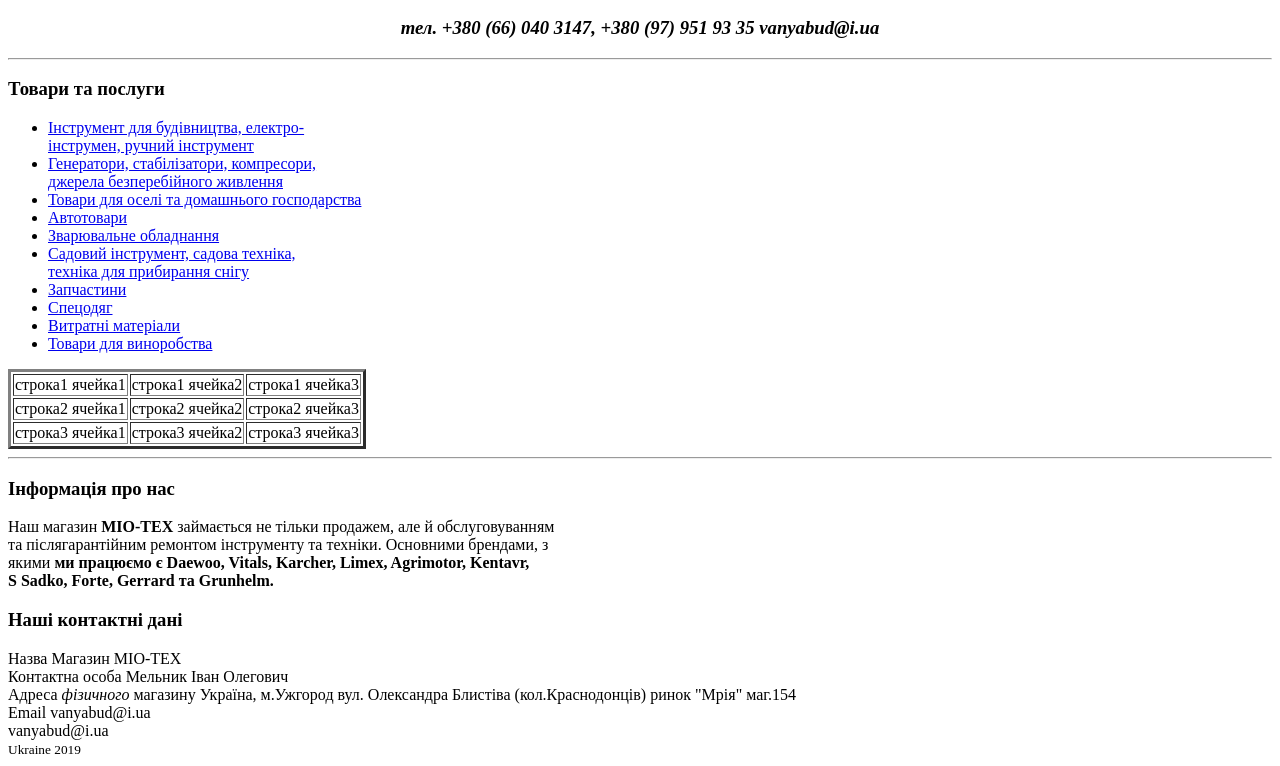
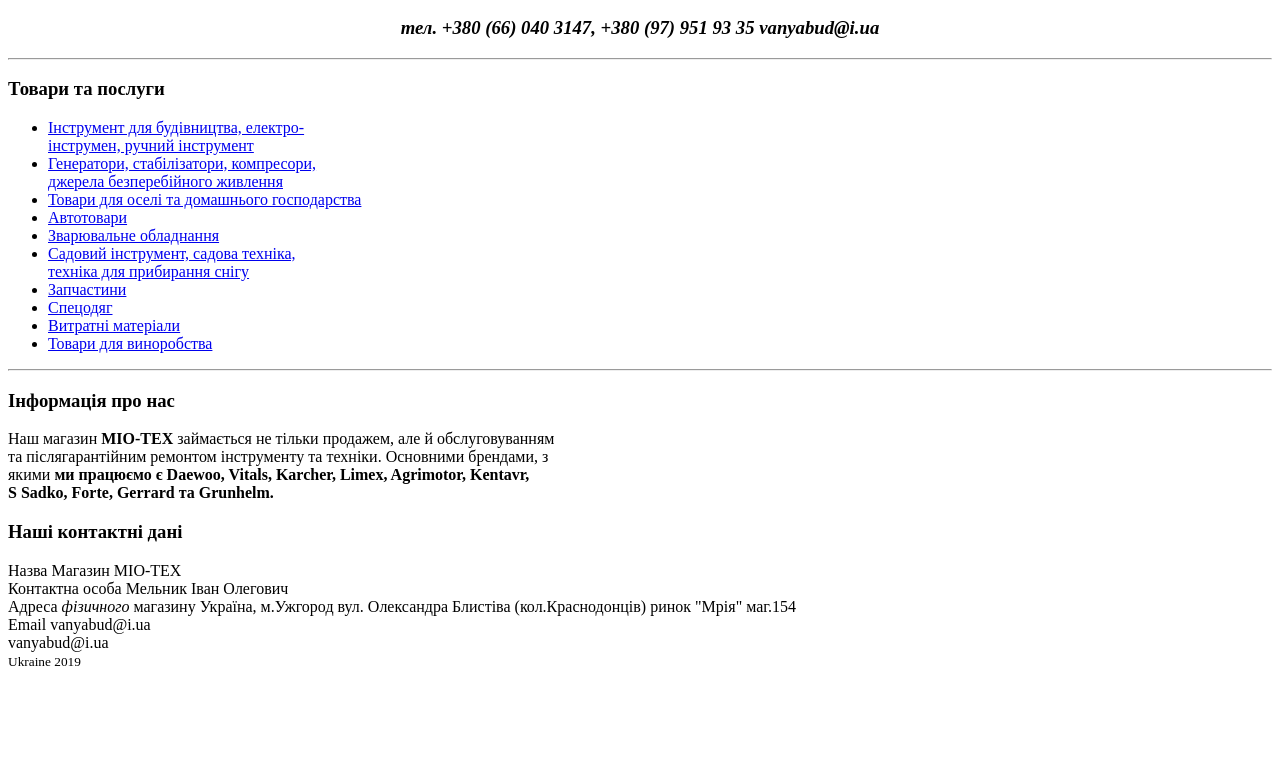
Before and after one commit to Oleg9444/mio-teh, a website: page index.html in a window 1280 px wide. Shown: the part 110-876 px from the top of the page. After the commit the page ends 800 px from the top, so only its background shows below. Drawn offline with Linux system fonts and the light colour scheme.

Commit message:
Update index.html

```diff
--- a/index.html
+++ b/index.html
@@ -55,24 +55,6 @@
       <li><a href="vutratka.html"> Витратні матеріали</a></li>
       <li><a href="vinorob.html"> Товари для виноробства</a></li>
     </ul>
-    <table border="3">
-      <tr>
-        <td>строка1 ячейка1</td>
-        <td>строка1 ячейка2</td>
-        <td>строка1 ячейка3</td>
-      </tr>
-      <tr>
-        <td>строка2 ячейка1</td>
-        <td>строка2 ячейка2</td>
-        <td>строка2 ячейка3</td>
-      </tr>
-      <tr>
-        <td>строка3 ячейка1</td>
-        <td>строка3 ячейка2</td>
-        <td>строка3 ячейка3</td>
-      </tr>
-    </table>
-
     <hr />
     <h3>Інформація про нас</h3>
     <a id="Пронас"></a>
```
